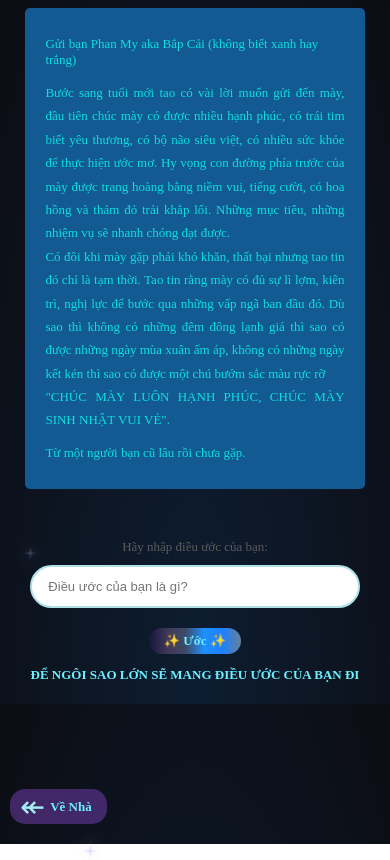
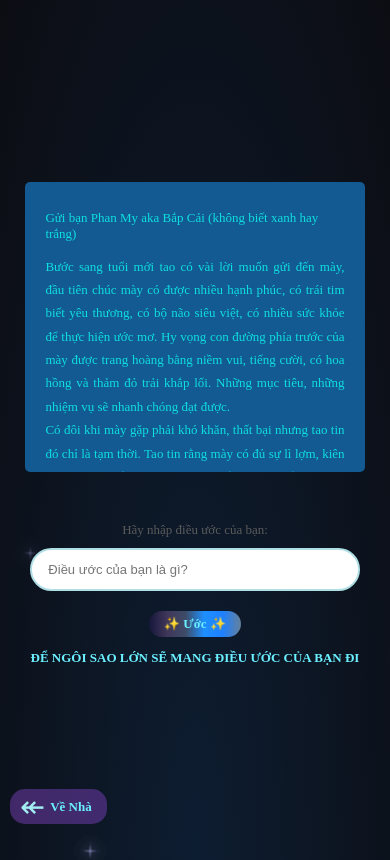
Before and after one commit to LeKhoaVan/BirthDayOfMyPhan, a plain HTML site: page shotingStar.html in a window 390 px wide. Drawn offline with Linux system fonts and the light colour scheme.

Commit message:
fix content letter

```diff
--- a/assets/shotingStarStyle.css
+++ b/assets/shotingStarStyle.css
@@ -9,7 +9,8 @@ body {
     display: flex;
     justify-content: center;
     align-items: center;
-    max-height: 100vh;
+    min-height: 100vh;
+    overflow-y: auto;
     background: radial-gradient(ellipse at bottom, #0d1d31 0%, #0c0d13 100%);
 
     overflow: hidden;
@@ -403,6 +404,8 @@ input[type="text"]:focus {
 @media(max-width: 414px) {
     .congratulation-for-you {
         font-size: 13px;
+        height: 260px;
+        overflow-y: auto;
     }
 
     label {
```
